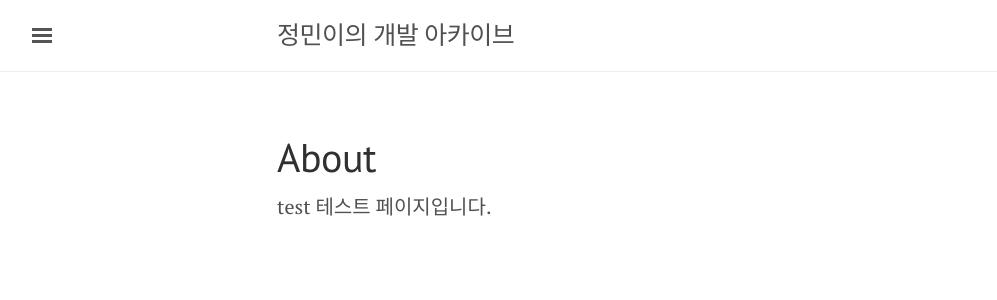
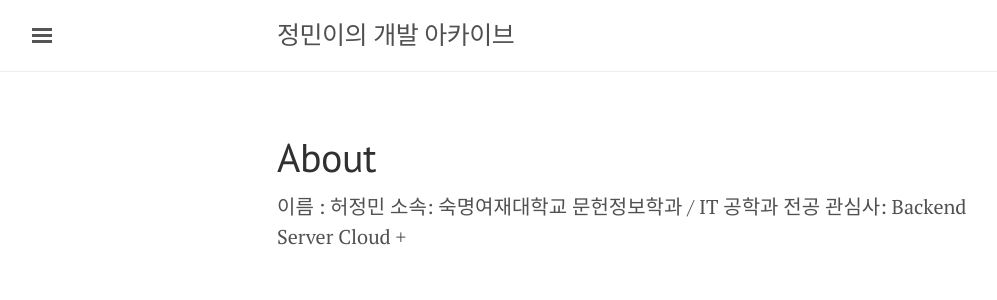
Before and after one commit to tape22/tape22.github.io, a Jekyll site: the page built from about.md, in a window 1280 px wide. Shown: the top 300 px of the page, without its empty margins (3-1000 px from the left). Built offline with Jekyll 4.4.1, drawn with Linux system fonts in a browser that asks for light colours; nearby versions of some CDN libraries.

Commit message:
자기소개 일부 수정

```diff
--- a/about.md
+++ b/about.md
@@ -3,4 +3,6 @@ layout: page
 title: About
 ---
 
-test 테스트 페이지입니다.
+이름 : 허정민
+소속: 숙명여재대학교 문헌정보학과 / IT 공학과 전공
+관심사: Backend Server Cloud +
```
